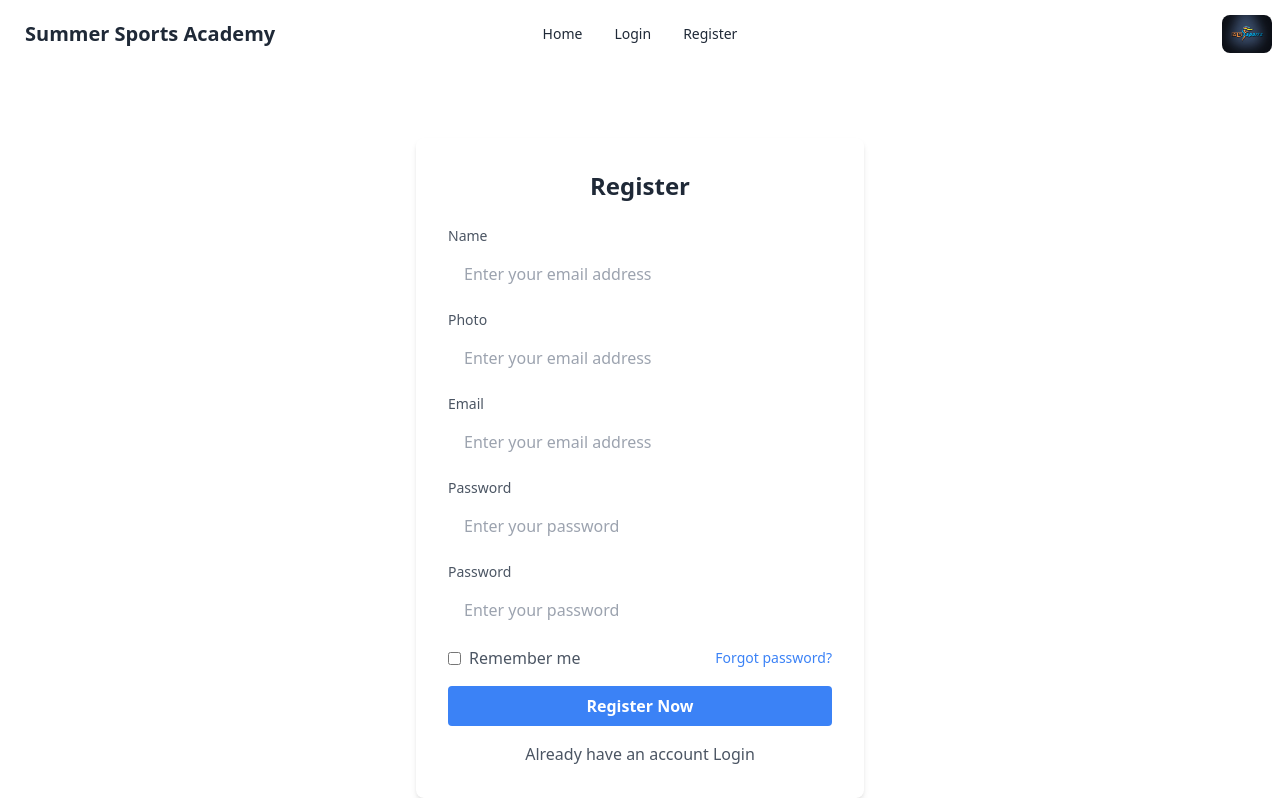
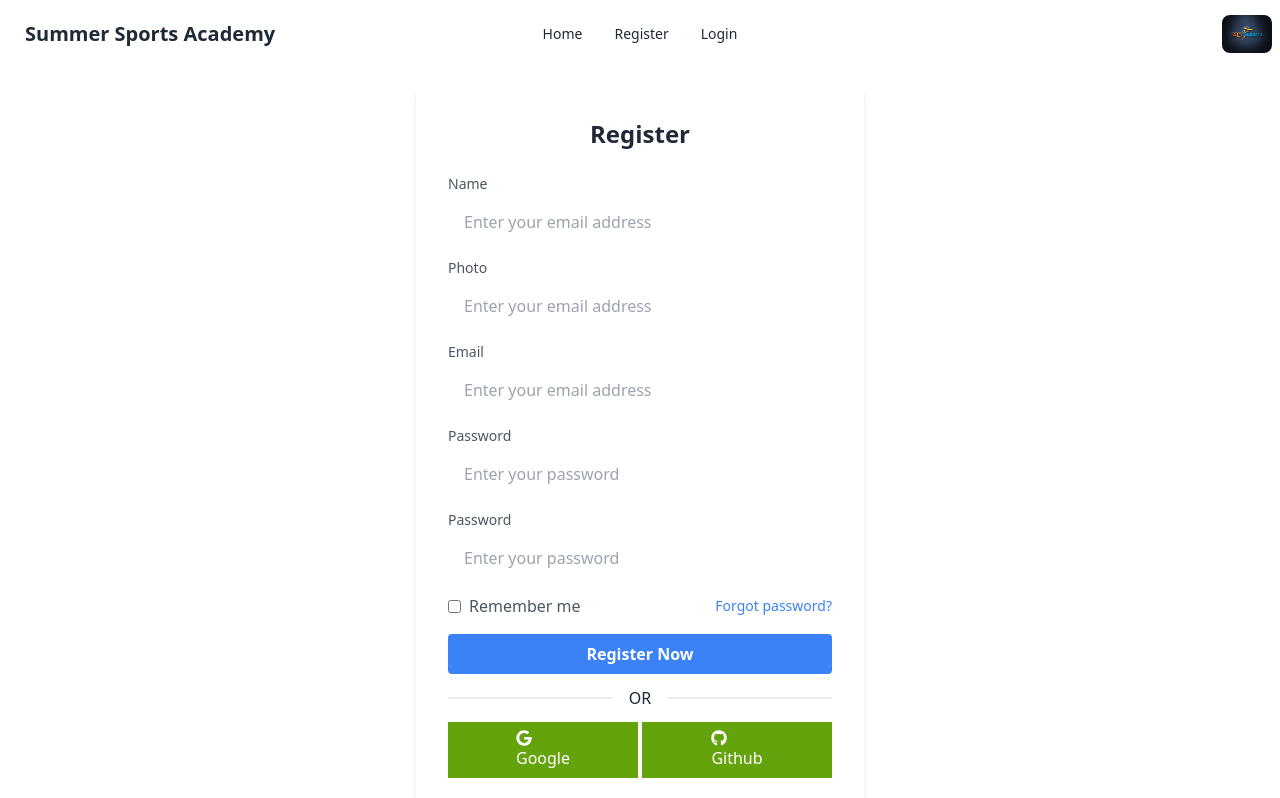
Before and after one commit to mssadik/summer-sports-academy-c, a React (Vite) app: page /register in a window 1280 px wide. Shown: the top 798 px of the page. Built offline with nearby package versions, Linux system fonts and the light colour scheme; no server answers.

Commit message:
authentication is done

```diff
--- a/index.html
+++ b/index.html
@@ -2,9 +2,9 @@
 <html lang="en">
   <head>
     <meta charset="UTF-8" />
-    <link rel="icon" type="image/svg+xml" href="/public/all-imges/logo/" />
+    <link rel="icon" type="image/svg+xml" href="" />
     <meta name="viewport" content="width=device-width, initial-scale=1.0" />
-    <title>Summary Sports Academi</title>
+    <title>Summar Sports Academi</title>
   </head>
   <body>
     <div id="root"></div>
--- a/package.json
+++ b/package.json
@@ -19,7 +19,8 @@
     "react-icons": "^4.9.0",
     "react-responsive-carousel": "^3.2.23",
     "react-router-dom": "^6.12.0",
-    "sort-by": "^1.2.0"
+    "sort-by": "^1.2.0",
+    "sweetalert2": "^11.7.11"
   },
   "devDependencies": {
     "@types/react": "^18.0.37",
--- a/src/pages/Login/Login.jsx
+++ b/src/pages/Login/Login.jsx
@@ -1,6 +1,11 @@
-import { Link } from "react-router-dom";
+import { useContext } from "react";
+import { Link, useNavigate } from "react-router-dom";
+import { AuthContext } from "../../Providers/AuthProvider";
+import Swal from "sweetalert2";
 
 const Login = () => {
+    const naviget = useNavigate();
+    const {signUser} = useContext(AuthContext);
     const handelSubmit = event =>{
         event.preventDefault();
         const form = event.target;
@@ -8,6 +13,22 @@ const Login = () => {
         const password = form.password.value;
         const user = {email, password};
         console.log(user);
+        signUser(email, password)
+        .then(result =>{
+            const loggedUser = result.user;
+            console.log(loggedUser);
+            naviget('/')
+            Swal.fire({
+                position: 'top-end',
+                icon: 'success',
+                title: 'Login Successfull',
+                showConfirmButton: false,
+                timer: 1500
+              })
+        })
+        .catch(e =>{
+            console.log(e);
+        })
     }
     return (
         <div className="min-h-screen flex items-center justify-center">
--- a/src/pages/Register/Register.jsx
+++ b/src/pages/Register/Register.jsx
@@ -1,6 +1,12 @@
-import { Link } from "react-router-dom";
+import { useContext } from "react";
+import { Link, useNavigate } from "react-router-dom";
+import { AuthContext } from "../../Providers/AuthProvider";
+import Swal from "sweetalert2";
+import { FaGithub, FaGoogle } from "react-icons/fa";
 
 const Register = () => {
+    const {createUser, googleSignIn} = useContext(AuthContext);
+    const naviget = useNavigate();
     const handelSubmit = event =>{
         event.preventDefault();
         const form = event.target;
@@ -11,6 +17,62 @@ const Register = () => {
         const confrom = form.confrom.value;
         const user = {name, photoURL, email, password, confrom}
         console.log(user);
+
+        //Email password register
+        createUser(email, password)
+        .then(result =>{
+            const user = result.user;
+            console.log(user);
+            const Toast = Swal.mixin({
+                toast: true,
+                position: 'top-end',
+                showConfirmButton: false,
+                timer: 3000,
+                timerProgressBar: true,
+                didOpen: (toast) => {
+                  toast.addEventListener('mouseenter', Swal.stopTimer)
+                  toast.addEventListener('mouseleave', Swal.resumeTimer)
+                }
+              })
+
+              Toast.fire({
+                icon: 'success',
+                title: 'Signed in successfully'
+              })
+              naviget('/')
+        })
+        .catch(e =>{
+            console.log(e);
+        })
+
+    }
+    // google register
+    const handelGoogleRegister = () =>{
+        googleSignIn()
+        .then(result =>{
+            const loggedUser = result.user;
+            console.log(loggedUser);
+            const Toast = Swal.mixin({
+                toast: true,
+                position: 'top-end',
+                showConfirmButton: false,
+                timer: 3000,
+                timerProgressBar: true,
+                didOpen: (toast) => {
+                  toast.addEventListener('mouseenter', Swal.stopTimer)
+                  toast.addEventListener('mouseleave', Swal.resumeTimer)
+                }
+              })
+
+              Toast.fire({
+                icon: 'success',
+                title: 'Signed in successfully'
+              })
+              naviget('/')
+        })
+        .catch(e =>{
+            console.log(e);
+        })
     }
 
 
@@ -48,6 +110,11 @@ const Register = () => {
                     </div>
                     <button type="submit" className="w-full bg-blue-500 hover:bg-blue-600 text-white font-semibold py-2 rounded focus:outline-none focus:ring-2 focus:ring-blue-500">Register Now</button>
                 </form>
+                <div className="divider">OR</div>
+                <div className="flex gap-1">
+                    <div className="w-1/2 bg-lime-600 p-2 flex items-center justify-center text-white"><button onClick={handelGoogleRegister}><FaGoogle></FaGoogle> <span>Google</span></button></div>
+                    <div className="w-1/2 bg-lime-600 p-2 flex items-center justify-center text-white"><button><FaGithub></FaGithub> <span>Github</span></button> </div>
+                </div>
                 <div className="text-center mt-4">
                 <span className="text-gray-600">Already have an account <Link to="/login">Login</Link></span>
                 </div>
--- a/src/pages/Shared/Navbar/Navbar.jsx
+++ b/src/pages/Shared/Navbar/Navbar.jsx
@@ -1,11 +1,24 @@
 import { Link } from "react-router-dom";
 import logo from '../../../../public/all-imges/logo/logo.webp'
+import { useContext } from "react";
+import { AuthContext } from "../../../Providers/AuthProvider";
 
 const Navbar = () => {
+    const {user, logOut} = useContext(AuthContext);
+
+    const handelLogOut = () =>{
+        logOut()
+        .tehn(() =>{})
+        .catch(() =>{})
+    }
     const navOptions = <>
         <li><Link to="/">Home</Link></li>
-        <li><Link to="/login">Login</Link></li>
         <li><Link to="/register">Register</Link></li>
+
+
+        {
+            user ? <li><Link onClick={handelLogOut} to="/">Log Out</Link></li> : <li><Link to="/login">Login</Link></li>
+        }
     </>
 
     return (
```
Also changed, not shown: 1 other file (tests, documents, lock files or other folders).
